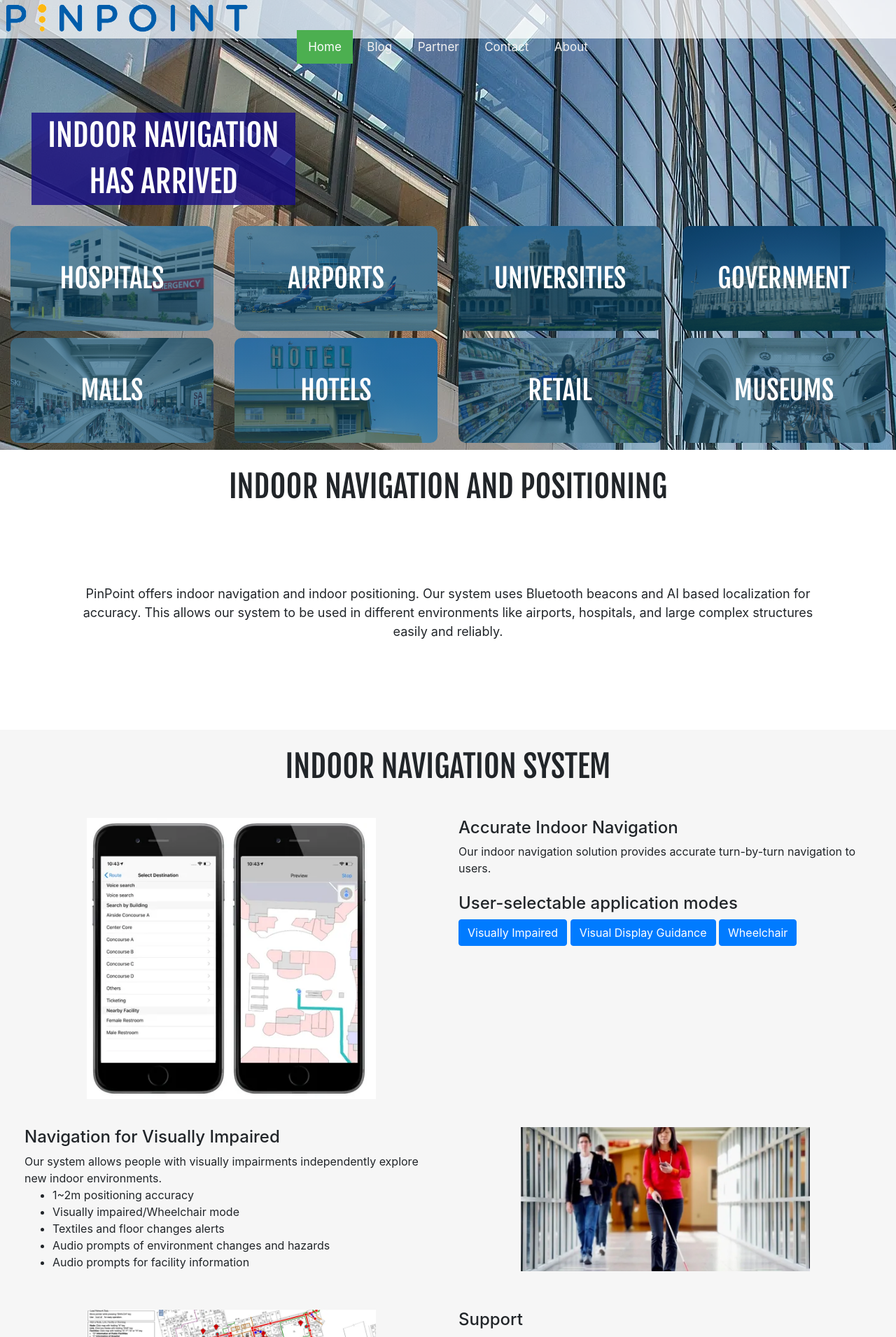
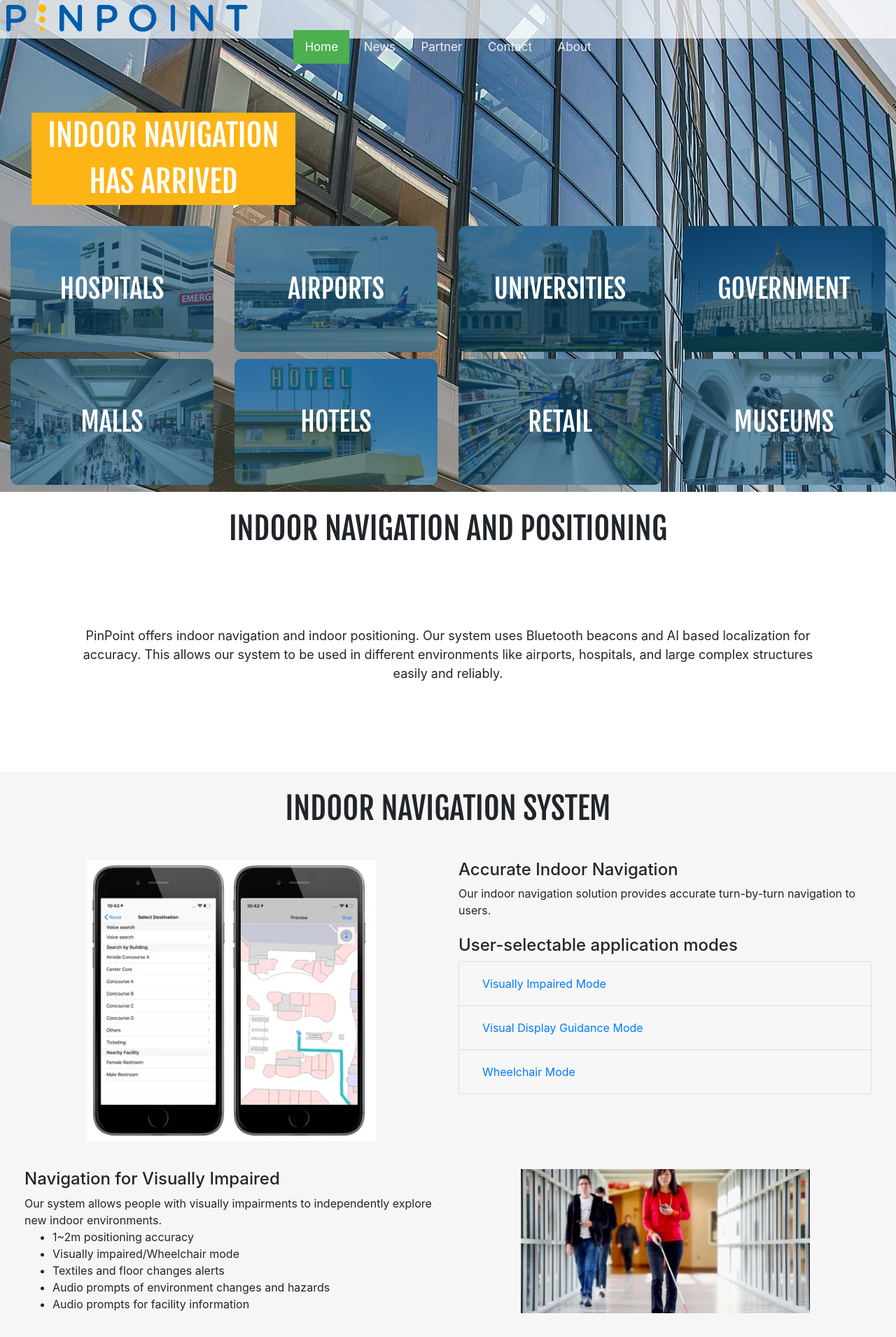
Before and after one commit to CCCodes/PinPoint, a Django app: page / in a window 1280 px wide. Shown: the top 1911 px of the page at 70% size. Run offline with Django 3.2, Linux system fonts and the light colour scheme; some libraries are stand-ins or nearby versions.

Commit message:
change collapse modes

```diff
--- a/PinPoint/static/homestyle.css
+++ b/PinPoint/static/homestyle.css
@@ -1,13 +1,13 @@
 .slider {
     width: 100%;
-    height: 170px;
+    height: 200px;
     display: flex;
 }
 .slide {
     position: relative;
     width: 100%;
     /*flex-shrink: 0;*/
-    height: 150px;
+    height: 180px;
     background-color: rgba(1,71,109,0.8);
     color: white;
     border-radius: 10px;
@@ -18,7 +18,7 @@
     text-align: center;
     font-family: 'Fjalla One', arial, sans-serif;
     font-size: 38px;
-    line-height:150px;
+    line-height:180px;
     text-transform: uppercase;
 }
 
--- a/PinPoint/static/style.css
+++ b/PinPoint/static/style.css
@@ -114,7 +114,8 @@ body {
 }
 
 #blue-box {
-  background-color: rgba(23, 13, 133, 0.8);
+  /*background-color: rgba(23, 13, 133, 0.8);*/
+  background-color: #fdb415;
 }
 
 #about2 {
--- a/homepage/views.py
+++ b/homepage/views.py
@@ -44,7 +44,7 @@ def contact_submit(request):
             'Name: ' + request.POST['name'] + '\nEmail: ' +
             request.POST['email'] + '\nMessage: ' + request.POST['message'],
             'proconduck@gmail.com',
-            ['caitlinchou@gmail.com'],
+            ['caitlinchou@gmail.com', 'pinpointlabsllc@gmail.com'],
             fail_silently=False
         )
     except SMTPAuthenticationError as e:
--- a/templates/base.html
+++ b/templates/base.html
@@ -21,7 +21,7 @@
           <img id="logo" src="{% static 'logo.png' %}" alt="">
         </a>-->
     <a href="{% url 'home:homepage' %}" class="{% if request.resolver_match.view_name == "home:homepage" %}active{% endif %}">Home</a>
-    <a href="#" class="{% if request.resolver_match.app_name == "blog" %}active{% endif %}">Blog</a>
+    <a href="#" class="{% if request.resolver_match.app_name == "news" %}active{% endif %}">News</a>
     <a href="{% url 'home:partner' %}" class="{% if request.resolver_match.app_name == "partner" %}active{% endif %}">Partner</a>
     <a href="{% url 'home:contact' %}" class="{% if request.resolver_match.view_name == "home:contact" %}active{% endif %}">Contact</a>
     <a href="{% url 'home:about' %}" class="{% if request.resolver_match.view_name == "home:about" %}active{% endif %}">About</a>
--- a/templates/hometest1.html
+++ b/templates/hometest1.html
@@ -7,7 +7,7 @@
         </div>
         <div class="slide-face slide-face-back"><p>
             <ul>
-            <li>Handicap Accessible (section 508)</li>
+            <li>Handicap Accessible (Section 508)</li>
             <li>Keep patients on time for scheduled appointments</li>
             <li>Integrating with existing facility systems</li>
             <li>Assist with parking lot vehicle locator</li>
@@ -25,7 +25,7 @@
         </div>
         <div class="slide-face slide-face-back"><p>
             <ul>
-                <li>Handicap Accessible (section 508)</li>
+                <li>Handicap accessible (Section 508)</li>
                 <li>Increase passenger satisfaction</li>
                 <li>Increase vendor awareness</li>
                 <li>Reduce missed flights</li>
@@ -40,10 +40,10 @@
         </div>
         <div class="slide-face slide-face-back"><p>
             <ul>
-                <li>Handicap Accessible (section 508)</li>
+                <li>Handicap accessible (Section 508)</li>
                 <li>Student security by controlling routes</li>
                 <li>Event reminders</li>
-                <li>Faculties Locator</li>
+                <li>Faculties locator</li>
             </ul></p>
         </div>
         </div>
@@ -55,7 +55,7 @@
         </div>
         <div class="slide-face slide-face-back"><p>
             <ul>
-                <li>Handicap Accessible (section 508)</li>
+                <li>Handicap accessible (Section 508)</li>
                 <li>Security monitoring</li>
                 <li>Block or restrict area</li>
                 <li>Monitor flow of environment</li>
@@ -72,7 +72,7 @@
         </div>
         <div class="slide-face slide-face-back"><p>
             <ul>
-                <li>Handicap Accessible (section 508)</li>
+                <li>Handicap accessible (Section 508)</li>
                 <li>Increase tenant revenues by helping market their business</li>
                 <li>Advertising and promotion push notification</li>
                 <li>Visitors drop off and pickup areas</li>
@@ -87,7 +87,7 @@
         </div>
         <div class="slide-face slide-face-back"><p>
             <ul>
-                <li>Handicap Accessible (section 508)</li>
+                <li>Handicap accessible (Section 508)</li>
                 <li>Guest satisfaction</li>
                 <li>Drop off and pick up locations</li>
                 <li>Customer flow</li>
@@ -103,10 +103,10 @@
         </div>
         <div class="slide-face slide-face-back"><p>
             <ul>
-                <li>Handicap Accessible (section 508)</li>
+                <li>Handicap accessible (Section 508)</li>
                 <li>Increase customer satisfaction</li>
                 <li>Reduce line size</li>
-                <li>Increase adverting and promotions</li>
+                <li>Increase advertising and promotions</li>
             </ul></p>
         </div>
         </div>
@@ -118,7 +118,7 @@
         </div>
         <div class="slide-face slide-face-back"><p>
             <ul>
-                <li>Handicap Accessible (section 508)</li>
+                <li>Handicap accessible (Section 508)</li>
                 <li>Story telling</li>
                 <li>Control flow and block exhibits</li>
                 <li>Track customers and understand flow patterns</li>
--- a/templates/main.html
+++ b/templates/main.html
@@ -21,19 +21,18 @@
           <h4>Accurate Indoor Navigation</h4>
 Our indoor navigation solution provides accurate turn-by-turn navigation to users.<br/><br/>
           <h4>User-selectable application modes</h4>
-          <div id="mode-group">
-          <button class="btn btn-primary" type="button" data-toggle="collapse" data-target="#visually-impaired" data-parent="#mode-group">
-              Visually Impaired
+          <div class="accordion" id="accordionExample">
+  <div class="card">
+    <div class="card-header" id="headingOne">
+      <h2 class="mb-0">
+        <button class="btn btn-link collapsed" type="button" data-toggle="collapse" data-target="#collapseOne" aria-expanded="true" aria-controls="collapseOne">
+          Visually Impaired Mode
         </button>
-          <button class="btn btn-primary" type="button" data-toggle="collapse" data-target="#visual-display" data-parent="#mode-group">
-              Visual Display Guidance
-          </button>
-          <button class="btn btn-primary" type="button" data-toggle="collapse" data-target="#wheelchair-mode" data-parent="#mode-group">
-              Wheelchair
-          </button>
-          <div class="accordion-group">
-          <div class="select-mode collapse" id="visually-impaired">
-              Visually Impaired Mode
+      </h2>
+    </div>
+
+    <div id="collapseOne" class="collapse" aria-labelledby="headingOne" data-parent="#accordionExample">
+      <div class="card-body">
           <ul>
               <li>Turn-by-turn directions throughout designated navigation zones </li>
               <li>Visual display guidance </li>
@@ -45,8 +44,18 @@ Our indoor navigation solution provides accurate turn-by-turn navigation to user
               <li>Multiple route options</li>
           </ul>
         </div>
-          <div class="select-mode collapse" id="visual-display">
+    </div>
+  </div>
+  <div class="card">
+    <div class="card-header" id="headingTwo">
+      <h2 class="mb-0">
+        <button class="btn btn-link collapsed" type="button" data-toggle="collapse" data-target="#collapseTwo" aria-expanded="false" aria-controls="collapseTwo">
           Visual Display Guidance Mode
+        </button>
+      </h2>
+    </div>
+    <div id="collapseTwo" class="collapse" aria-labelledby="headingTwo" data-parent="#accordionExample">
+      <div class="card-body">
           <ul>
               <li>Turn-by-turn directions throughout designated navigation zones</li>
               <li>Visual display guidance</li>
@@ -60,8 +69,18 @@ Our indoor navigation solution provides accurate turn-by-turn navigation to user
               <li>Phone "Shake" alerts option</li>
           </ul>
       </div>
-          <div class="select-mode collapse" id="wheelchair-mode">
+    </div>
+  </div>
+  <div class="card">
+    <div class="card-header" id="headingThree">
+      <h2 class="mb-0">
+        <button class="btn btn-link collapsed" type="button" data-toggle="collapse" data-target="#collapseThree" aria-expanded="false" aria-controls="collapseThree">
           Wheelchair Mode
+        </button>
+      </h2>
+    </div>
+    <div id="collapseThree" class="collapse" aria-labelledby="headingThree" data-parent="#accordionExample">
+      <div class="card-body">
           <ul>
               <li>Display Wheelchair Specific Routes</li>
               <li>Wheel Chair accessible Points of interest (Facilities)</li>
@@ -79,9 +98,10 @@ Our indoor navigation solution provides accurate turn-by-turn navigation to user
   </div>
 </div>
       </div>
+  </div>
       <div class="row row3">
           <div class="col-md-6"><h4>Navigation for Visually Impaired</h4>
-Our system allows people with visually impairments independently explore new indoor environments.
+Our system allows people with visually impairments to independently explore new indoor environments.
               <ul>
                   <li>1~2m positioning accuracy</li>
                   <li>Visually impaired/Wheelchair mode</li>
@@ -95,7 +115,7 @@ Our system allows people with visually impairments independently explore new ind
           <div class="col-md-6"><img class="img-fluid center-block" src="{% static 'img3.jpg' %}" /></div>
           <div class="col-md-6">
               <h4>Support</h4>
-Clients can edit destinations and environmental changes and information on a live desktop.
+Clients can edit destinations, environmental changes and information on a live desktop.
               <ul>
                   <li>Sensor network maintenance</li>
                   <li>Map server support</li>
```
Lines whose indentation alone changed are shown as unchanged.
